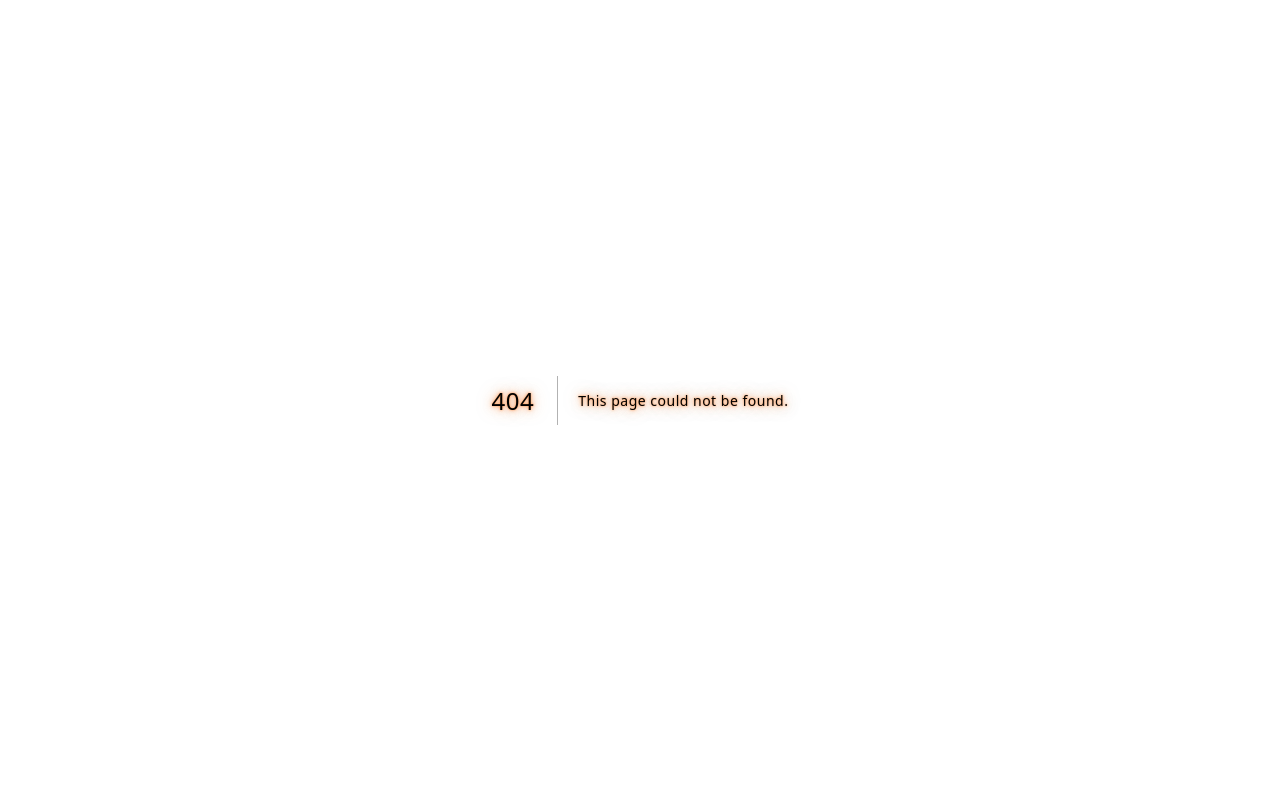
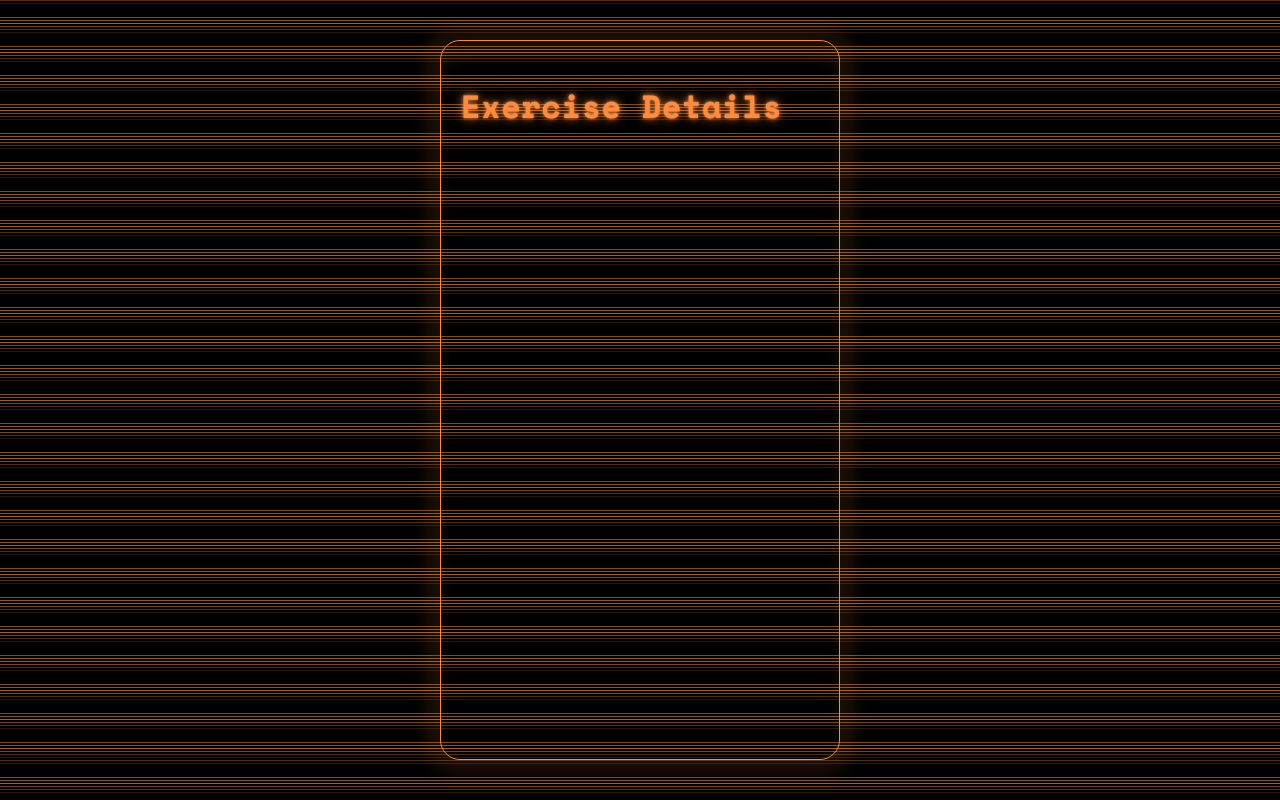
Before and after one commit to jakobm101/capstone-atomicworkouts, a Next.js app: page /exercises/1 in a window 1280 px wide. Before the commit this address had no page. Built offline with nearby package versions, Linux system fonts and the light colour scheme.

Commit message:
scaffolding for details page

```diff
--- /dev/null
+++ b/pages/exercises/[id].jsx
@@ -0,0 +1,7 @@
+export default function ExerciseDetailsPage() {
+  return (
+    <main>
+      <h1>Exercise Details</h1>
+    </main>
+  );
+}
--- a/pages/exercises/index.jsx
+++ b/pages/exercises/index.jsx
@@ -28,6 +28,7 @@ export default function ExercisesPage() {
               {exercise.muscleGroups.map((muscle) => {
                 return <span>{`_${muscle} `}</span>;
               })}
+              <Link href={`/exercises/${exercise._id}`}>details</Link>
             </li>
           );
         })}
```
